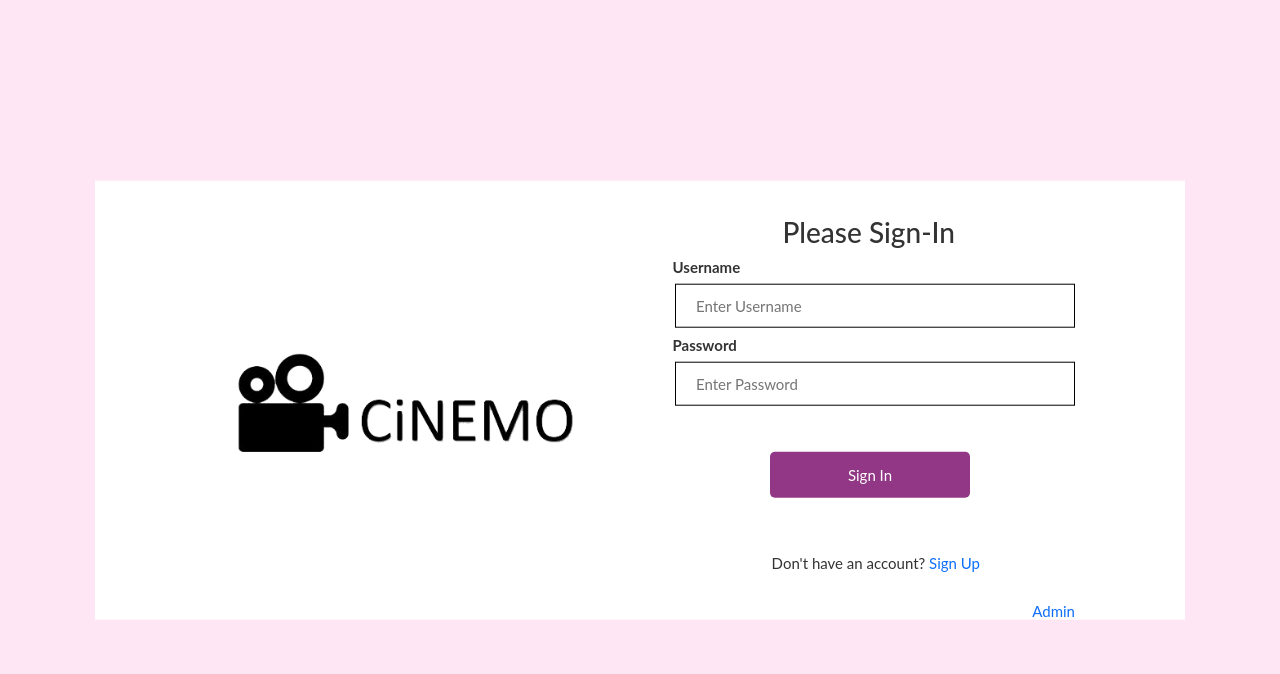
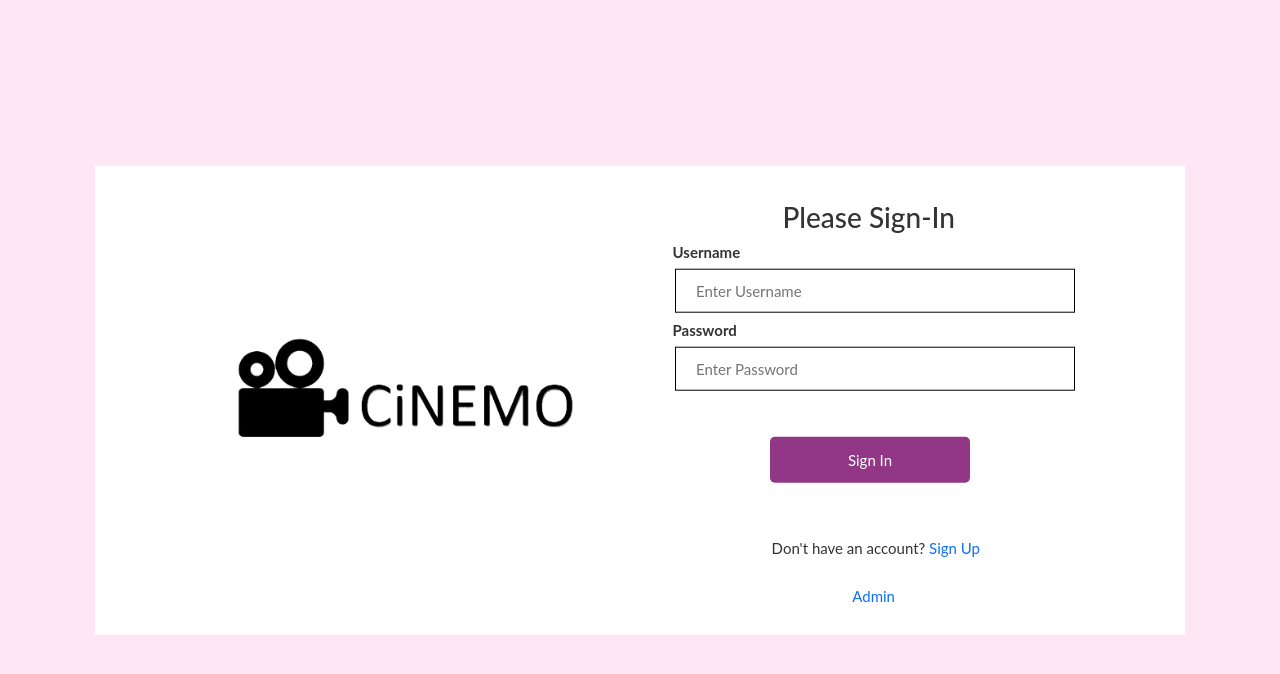
Before and after one commit to rohitks1997/Cinemo, a PHP site: page /signin.php in a window 1280 px wide. Shown: the top 674 px of the page. Run offline with PHP 8.4, Linux system fonts and the light colour scheme.

Commit message:
Update signin.php

```diff
--- a/signin.php
+++ b/signin.php
@@ -13,6 +13,7 @@
 
 	<!-- Loading main css file -->
     <link rel="stylesheet" href="css/signinpage.css">
+    <link rel="stylesheet" href="link.css">
 
 	<!--[if lt IE 9]>
 		<script src="js/ie-support/html5.js"></script>
@@ -45,8 +46,8 @@
     <div class="signin_link">
         <span>Don't have an account? <a style="text-decoration:none" href="signup.php">Sign Up</a></span>
     </div>
-    <div class="role_link">
-        <a style="text-decoration:none" href="admin/signin.php">Admin</a></span>
+    <div class="signin_link_2">
+        <a style="text-decoration:none" href="admin/signin.php">Admin</a>
     </div>
 </div>
 </section>
```
